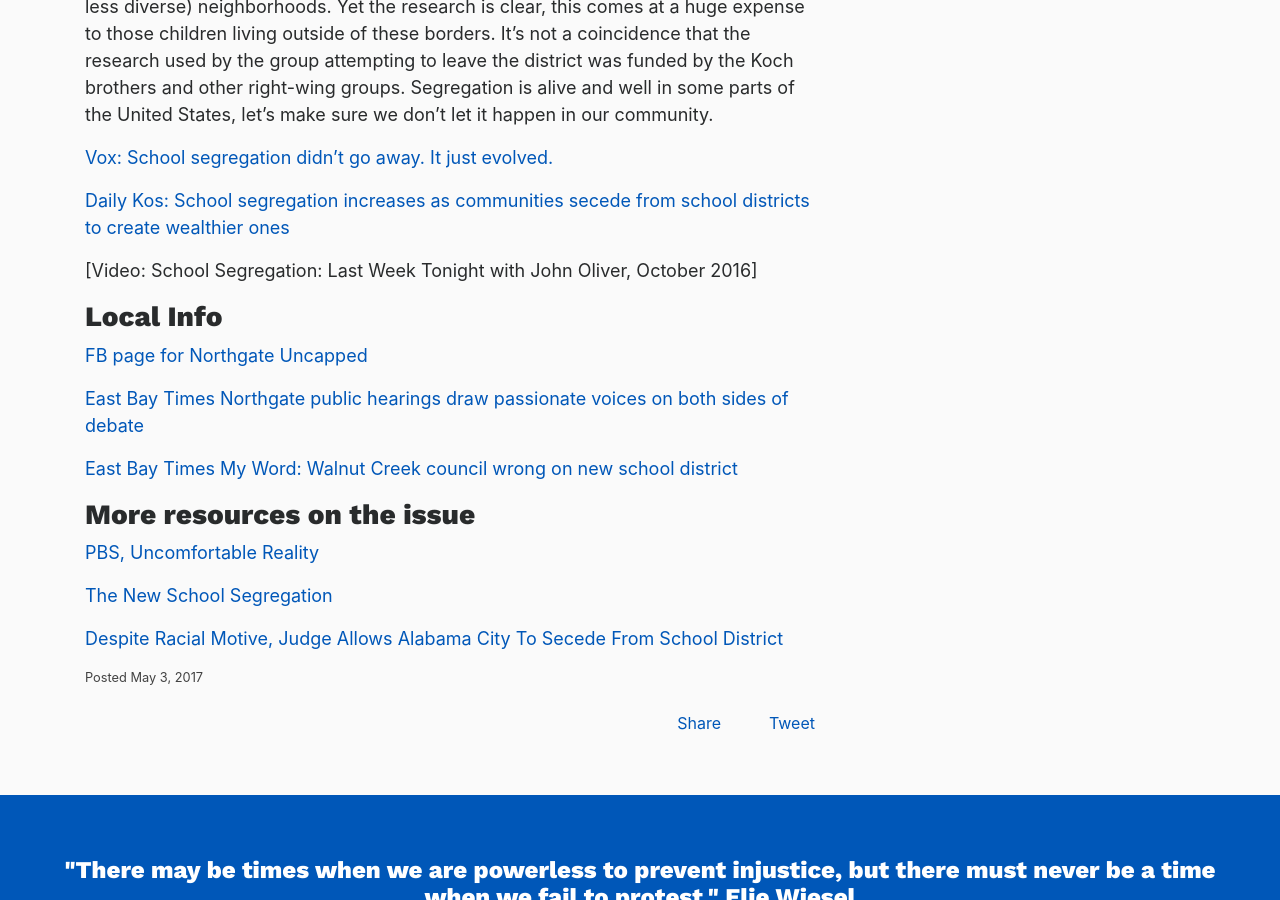
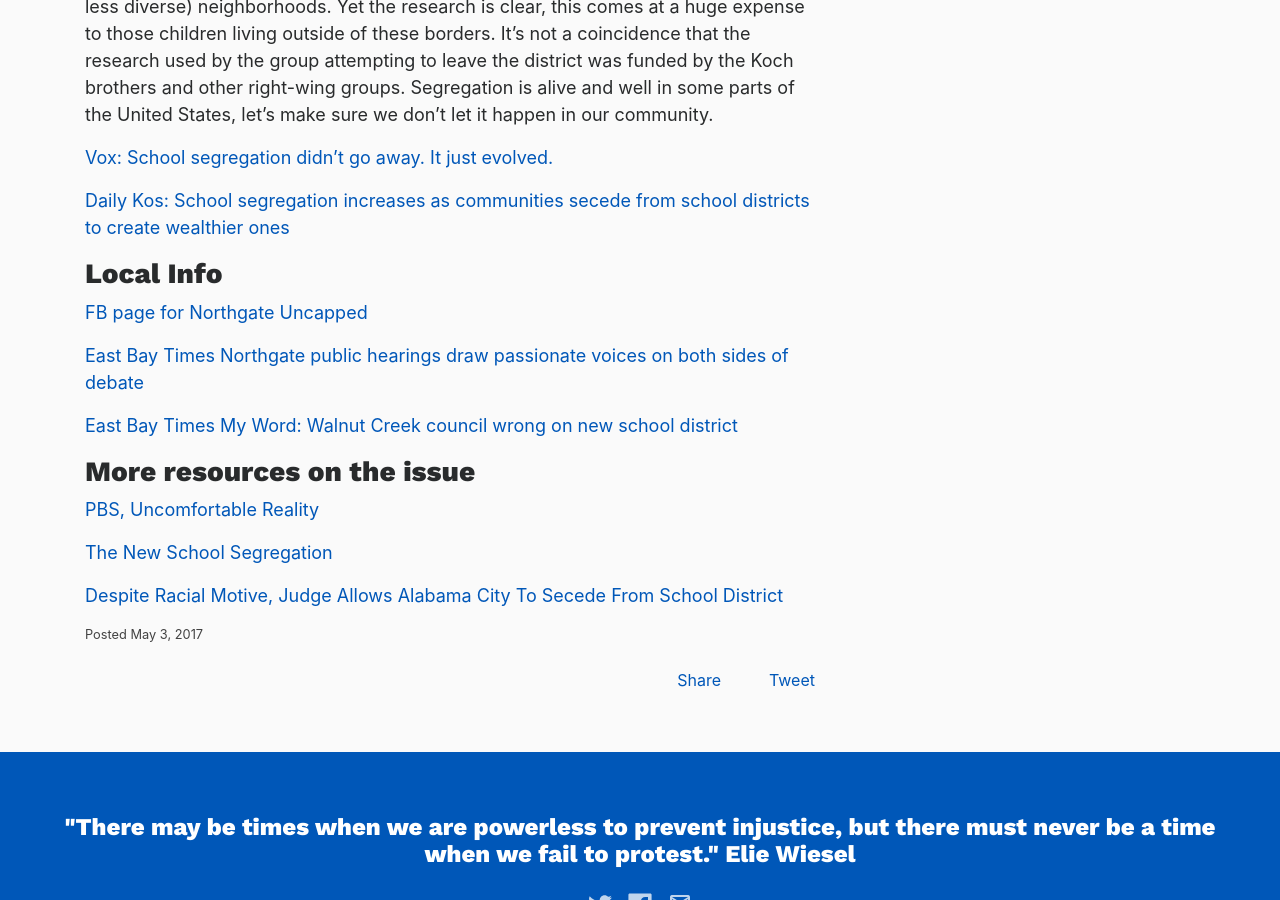
Before and after one commit to IndivisibleTemplate/BasicTemplate, a Jekyll site: the page built from _posts/2017-05-03-educational-gerrymandering.markdown, in a window 1280 px wide and 900 px high, scrolled down 1116 px. Built offline with Jekyll 4.4.1, drawn with Linux system fonts in a browser that asks for light colours; nearby versions of some CDN libraries; comment, search, counter and statistics services are not loaded.

Commit message:
Updated Educational Gerrymandering

```diff
--- a/_posts/2017-05-03-educational-gerrymandering.markdown
+++ b/_posts/2017-05-03-educational-gerrymandering.markdown
@@ -32,8 +32,6 @@ outside of these borders. It's not a coincidence that the research used by the g
 
 [Daily Kos: School segregation increases as communities secede from school districts to create wealthier ones](https://www.dailykos.com/stories/2017/7/27/1684656/-School-segregation-increases-as-communities-secede-from-school-districts-to-create-wealthier-ones)
 
-[Video: School Segregation: Last Week Tonight with John Oliver, October 2016]
-
 
 ### Local Info
 
```
